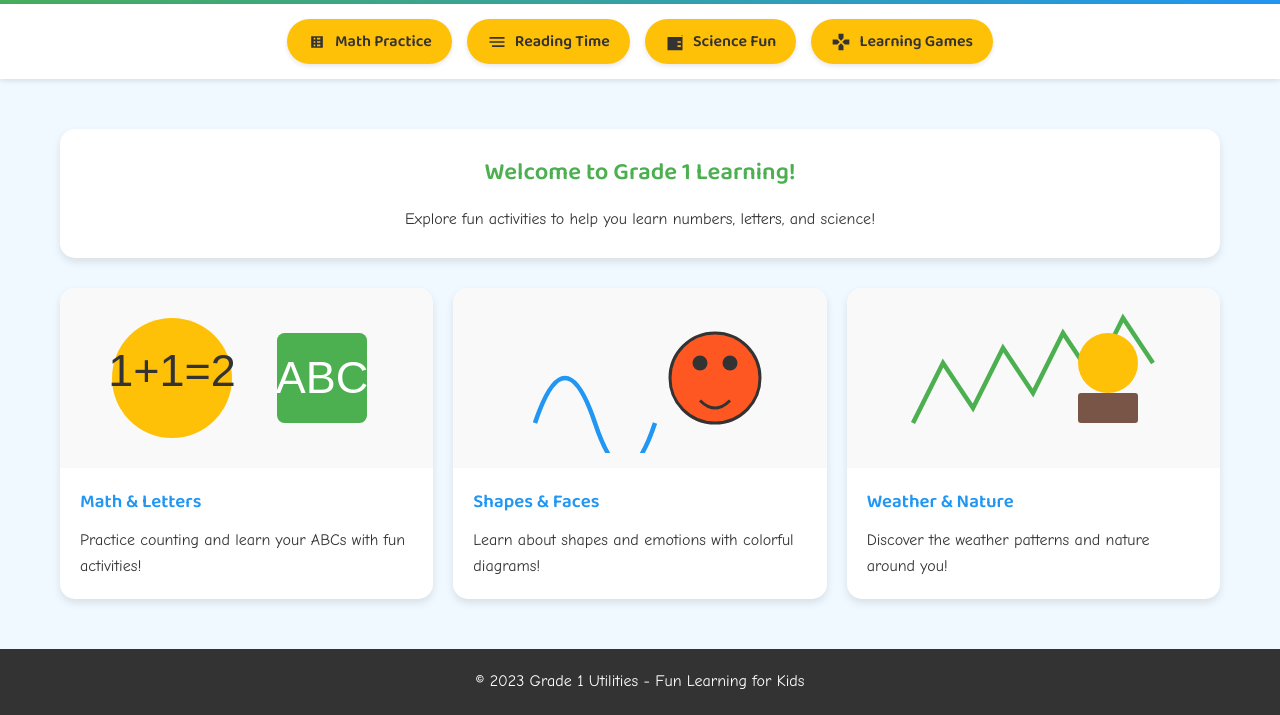
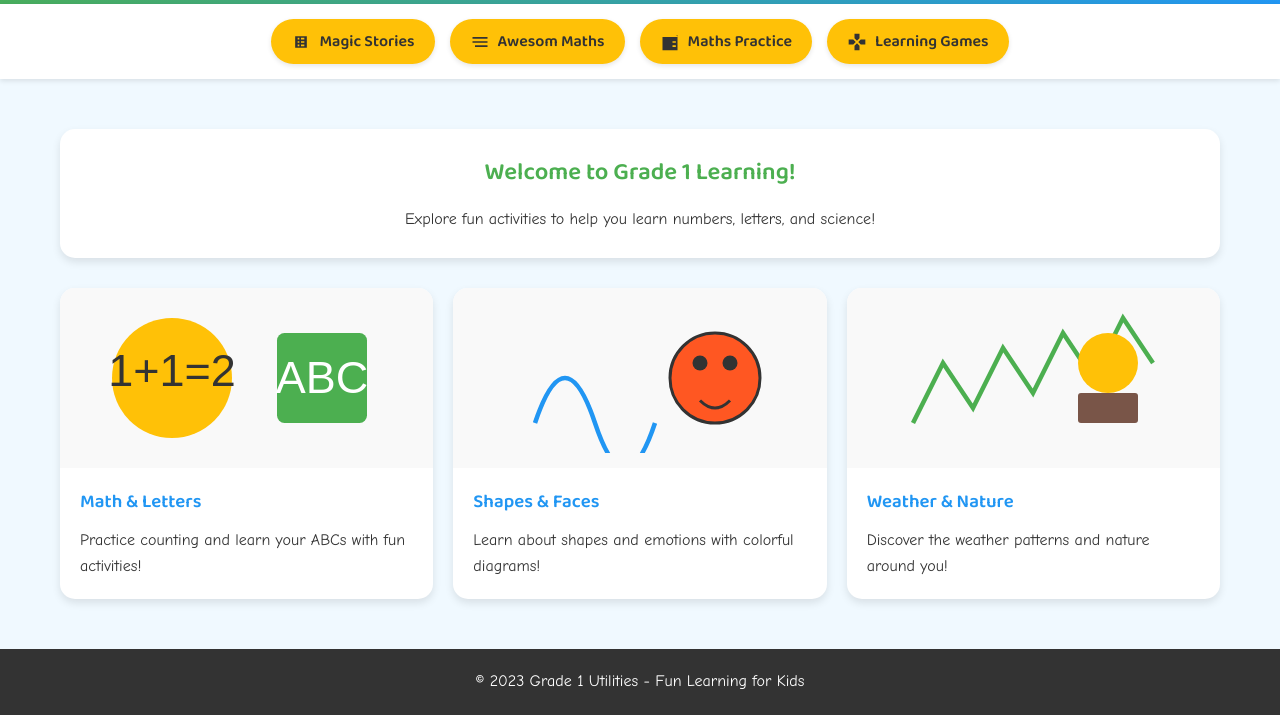
Before and after one commit to kdabhishekmalviya/my-websites, a plain HTML site: page index.html in a window 1280 px wide. Shown: the part 100-815 px from the top of the page. Drawn offline with Linux system fonts and the light colour scheme.

Commit message:
Update index.html

```diff
--- a/index.html
+++ b/index.html
@@ -165,23 +165,23 @@
     </header>
 
     <nav>
-        <button onclick="window.open('math.html', '_blank')">
+        <button onclick="window.open('Story.html', '_blank')">
             <svg width="20" height="20" viewBox="0 0 24 24" fill="none" xmlns="http://www.w3.org/2000/svg">
                 <path d="M5 19H19V5H5V19ZM12 7H16V9H12V7ZM12 11H16V13H12V11ZM12 15H16V17H12V15ZM8 7H10V9H8V7ZM8 11H10V13H8V11ZM8 15H10V17H8V15Z" fill="currentColor"/>
             </svg>
-            Math Practice
+            Magic Stories
         </button>
-        <button onclick="window.open('reading.html', '_blank')">
+        <button onclick="window.open('grade1-math.html', '_blank')">
             <svg width="20" height="20" viewBox="0 0 24 24" fill="none" xmlns="http://www.w3.org/2000/svg">
                 <path d="M21 18H6V16H21V18ZM21 13H3V11H21V13ZM21 8H3V6H21V8Z" fill="currentColor"/>
             </svg>
-            Reading Time
+            Awesom Maths
         </button>
-        <button onclick="window.open('science.html', '_blank')">
+        <button onclick="window.open('math.html', '_blank')">
             <svg width="20" height="20" viewBox="0 0 24 24" fill="none" xmlns="http://www.w3.org/2000/svg">
                 <path d="M19 18H15V16H19V18ZM19 13H15V11H19V13ZM3 6V22H21V6H3ZM19 4C20.1 4 21 4.9 21 6V4H19Z" fill="currentColor"/>
             </svg>
-            Science Fun
+            Maths Practice
         </button>
         <button onclick="window.open('games.html', '_blank')">
             <svg width="20" height="20" viewBox="0 0 24 24" fill="none" xmlns="http://www.w3.org/2000/svg">
```
